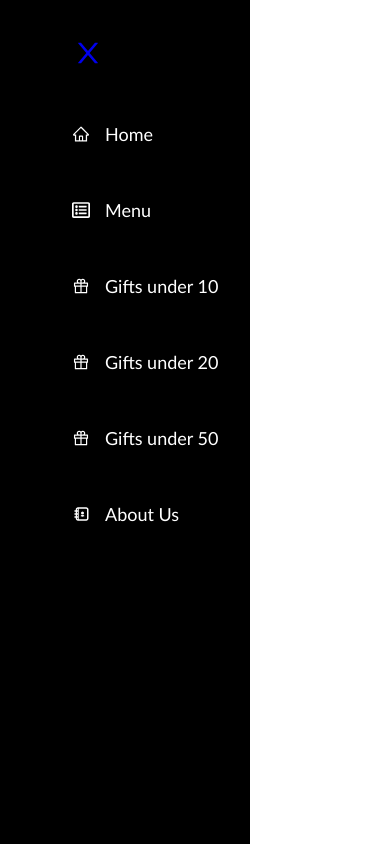
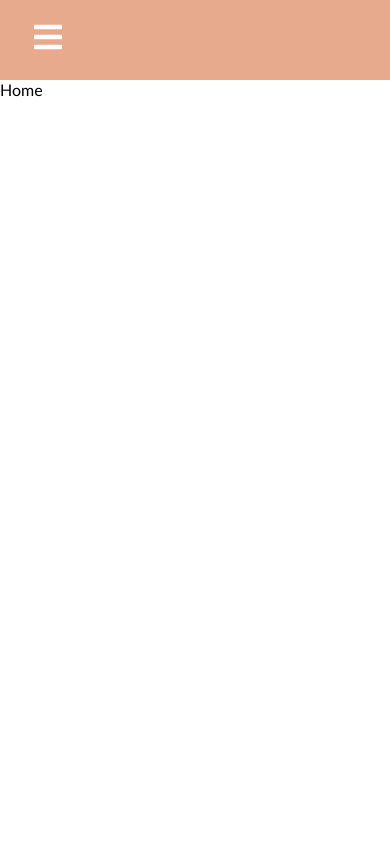
Before and after one commit to iaabo/Frugal-Santa, a React (Create React App) app: page /the-frugal-santa in a window 390 px wide. Built offline with nearby package versions, Linux system fonts and the light colour scheme.

Commit message:
Burger menu functional and responsive

```diff
--- a/src/components/AboutUs/AboutUs.js
+++ b/src/components/AboutUs/AboutUs.js
@@ -1,7 +1,13 @@
 import React from "react";
+import NavBar from "../NavBar/NavBar";
 
 const AboutUs = () => {
-  return <div>About us</div>;
+  return (
+    <div>
+      <NavBar />
+      About us
+    </div>
+  );
 };
 
 export default AboutUs;
--- a/src/components/GiftsUnder10/GiftsUnder10.js
+++ b/src/components/GiftsUnder10/GiftsUnder10.js
@@ -1,7 +1,13 @@
 import React from "react";
+import NavBar from "../NavBar/NavBar";
 
 const GiftsUnder10 = () => {
-  return <div>GiftsUnder10</div>;
+  return (
+    <div>
+      <NavBar />
+      GiftsUnder10
+    </div>
+  );
 };
 
 export default GiftsUnder10;
--- a/src/components/GiftsUnder20/GiftsUnder20.js
+++ b/src/components/GiftsUnder20/GiftsUnder20.js
@@ -1,7 +1,13 @@
 import React from "react";
+import NavBar from "../NavBar/NavBar";
 
 const GiftsUnder20 = () => {
-  return <div>GiftsUnder20</div>;
+  return (
+    <div>
+      <NavBar />
+      GiftsUnder20
+    </div>
+  );
 };
 
 export default GiftsUnder20;
--- a/src/components/GiftsUnder50/GiftsUnder50.js
+++ b/src/components/GiftsUnder50/GiftsUnder50.js
@@ -1,7 +1,13 @@
 import React from "react";
+import NavBar from "../NavBar/NavBar";
 
 const GiftsUnder50 = () => {
-  return <div>Gifts under 50</div>;
+  return (
+    <div>
+      <NavBar />
+      Gifts under 50
+    </div>
+  );
 };
 
 export default GiftsUnder50;
--- a/src/components/LandingPage/LandingPage.css
+++ b/src/components/LandingPage/LandingPage.css
@@ -1,3 +1,7 @@
+* {
+  box-sizing: border-box;
+}
+
 body {
   margin: 0;
   padding: 0;
--- a/src/components/NavBar/NavBar.css
+++ b/src/components/NavBar/NavBar.css
@@ -1,5 +1,5 @@
 .navbar {
-  background-color: #0000;
+  background-color: #e8aa8c;
   height: 80px;
   display: flex;
   justify-content: start;
@@ -12,17 +12,21 @@
 }
 
 .nav-menu {
-  background-color: #000;
+  background-color: #e8aa8c;
   width: 250px;
   height: 100vh;
   display: flex;
   justify-content: center;
   position: fixed;
   top: 0;
-  /* left: -100%; */
+  left: -100%;
   transition: 850ms;
 }
 
+.nav-menu-items {
+  margin: 0;
+  padding: 0;
+}
 .nav-menu.active {
   left: 0;
   transition: 350ms;
@@ -32,7 +36,7 @@
   display: flex;
   justify-content: start;
   align-items: center;
-  padding: 8px 0px 8px 16px;
+  padding: 8px 0px 8px 8px;
   list-style: none;
   height: 60px;
 }
@@ -41,16 +45,17 @@
   text-decoration: none;
   color: #fff;
   font-size: 18px;
-  width: 95%;
+  width: 90%;
   height: 100%;
   display: flex;
+  padding: 8px;
   align-items: center;
-  padding: 0 16px;
+  /* padding: 0 16px; */
   border-radius: 4px;
 }
 
 .nav-text a:hover {
-  background-color: #1a831a;
+  background-color: #5e616a;
 }
 
 .nav-menu-items {
@@ -58,7 +63,7 @@
 }
 
 .navbar-toggle {
-  background-color: #000;
+  background-color: #e8aa8c;
   width: 100%;
   height: 80px;
   display: flex;
--- a/src/components/NavBar/NavBar.js
+++ b/src/components/NavBar/NavBar.js
@@ -5,6 +5,7 @@ import { FaBars } from "react-icons/fa";
 import { AiOutlineClose } from "react-icons/ai";
 import { SidebarData } from "./SidebarData";
 import "./NavBar.css";
+import { IconContext } from "react-icons";
 
 function NavBar() {
   const [sidebar, setSidebar] = useState(false);
@@ -12,13 +13,14 @@ function NavBar() {
 
   return (
     <div>
+      <IconContext.Provider value={{ color: "#fff" }}>
         <div className="navbar">
           <Link to="#" className="menu-bars">
             <FaBars onClick={showSidebar} />
           </Link>
         </div>
         <nav className={sidebar ? "nav-menu active" : "nav-menu"}>
-        <ul className="nav-menu-items">
+          <ul className="nav-menu-items" onClick={showSidebar}>
             <li className="navbar-toggle">
               <Link to="#" className="menu-bars">
                 <AiOutlineClose />
@@ -36,6 +38,7 @@ function NavBar() {
             })}
           </ul>{" "}
         </nav>
+      </IconContext.Provider>
     </div>
   );
 }
```
Also changed, not shown: 1 other file (tests, documents, lock files or other folders). Lines whose indentation alone changed are shown as unchanged.
